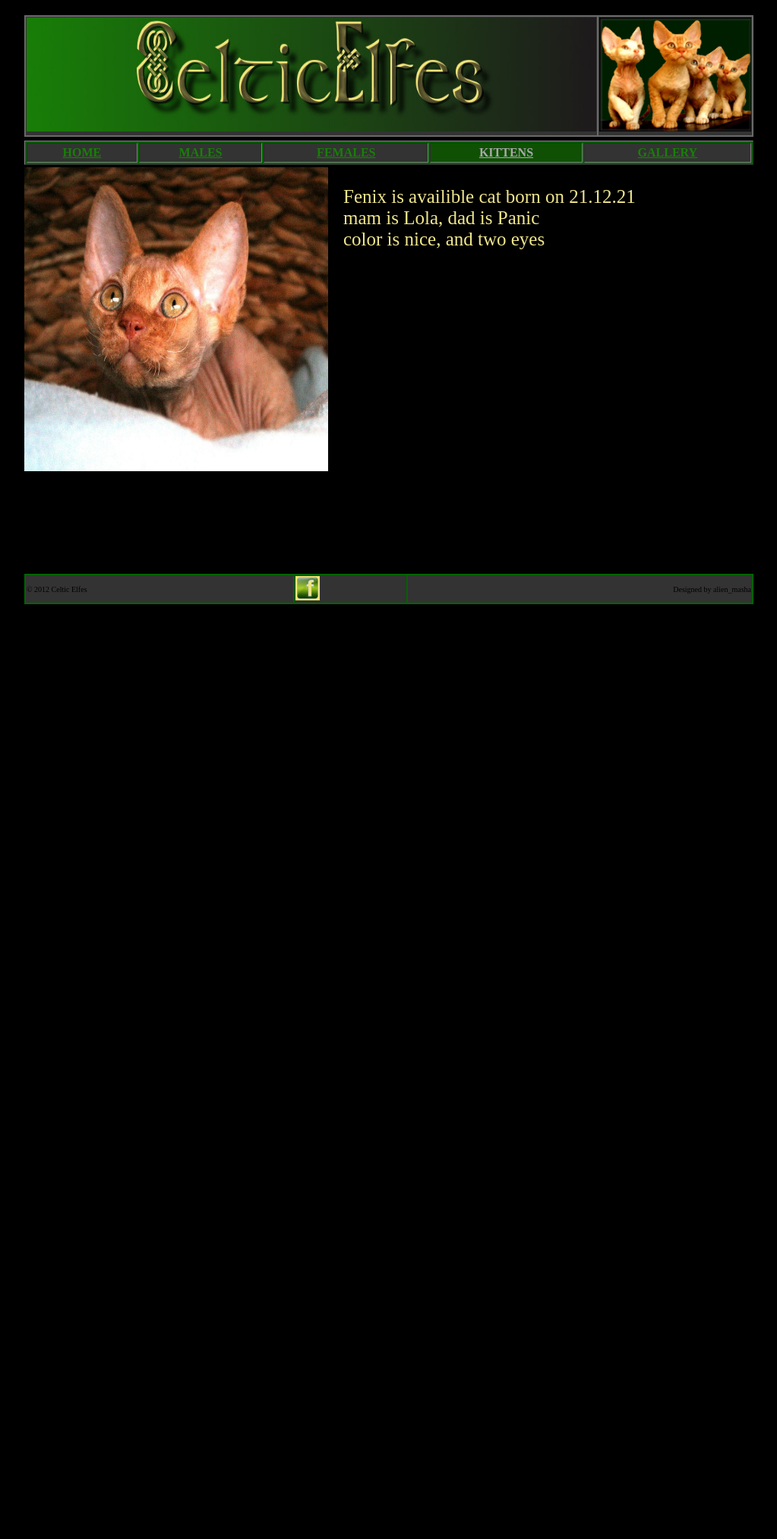
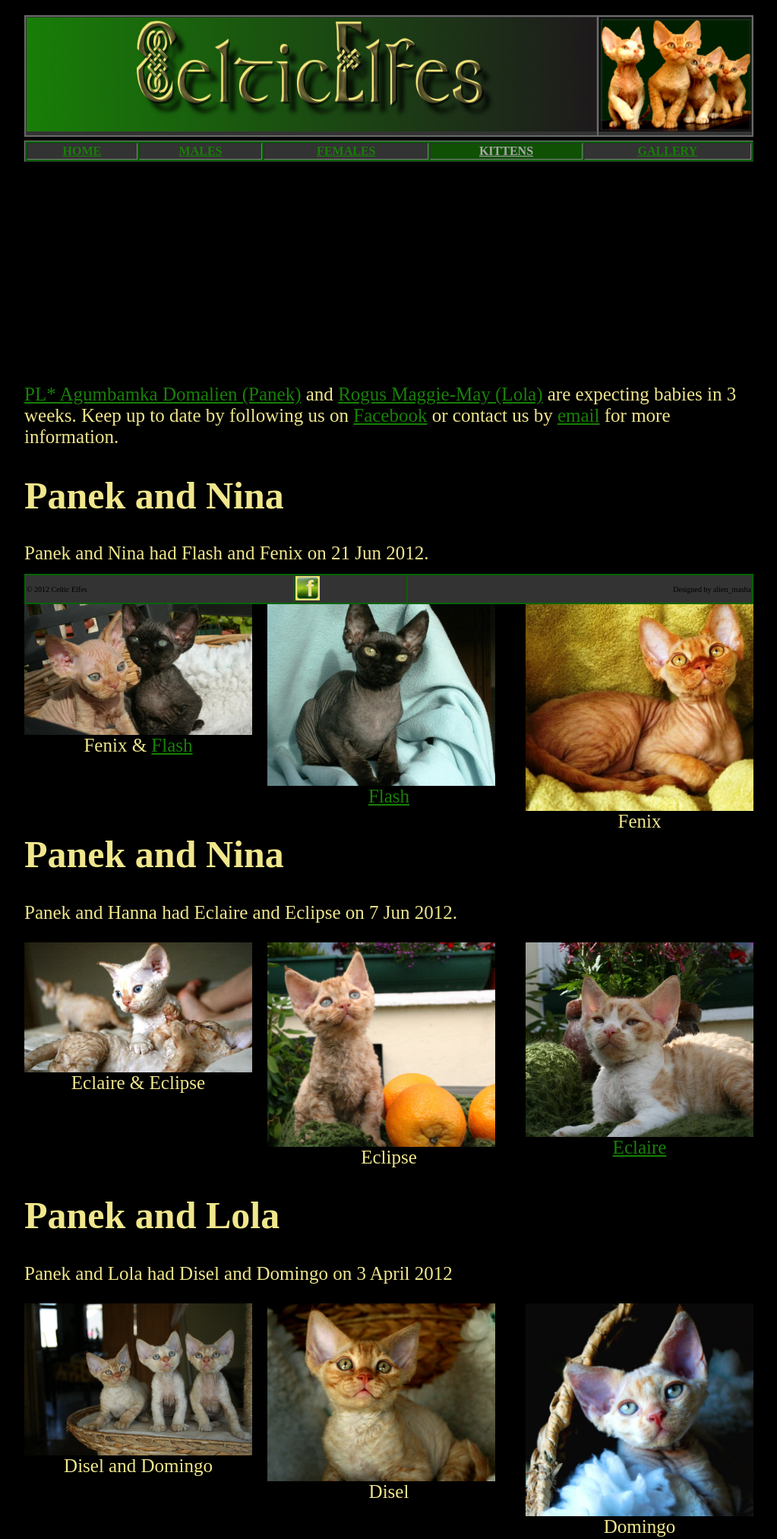
Before and after one commit to elena-popova/celticelfes, a PHP site: page /kittens.html in a window 1280 px wide. Shown: the whole page at 76% size, without its empty margins (128-1151 px from the left). Before the commit the page ends 795 px from the top, so only its background shows below. Run offline with PHP 8.4, Linux system fonts and the light colour scheme; lists and menus that the app fills with data are empty.

Commit message:
Added content for kittens, fixed errors in markup

```diff
--- a/css/style.css
+++ b/css/style.css
@@ -5,11 +5,11 @@ table#banner tr th#logo{width:700px}
 table#banner tr th#logo img{width:750px;height:150px}
 table#banner tr th#picture img{width:200px;height:150px}
 table#menu{width:960px;background-color:darkgreen;border-width:1px}
-table#menu tr{height:26px}
+table#menu tr{height:c26px}
 table#menu tr th.selected{background-color:#105005}
 table#menu tr th.selected a{color:darkgray}
 div#main {margin:20px auto 24px; width:960px}
-div#header-wrap {position: fixed; top: 0; left: 0; width:100%}
+div#header-wrap {positcion: fixed; top: 0; left: 0; width:100%}
 div#header-container {height: 260px }
 div#header-container table { margin:0 auto; position:relative}
 div#header-container table#menu {margin-top:5px}
@@ -22,6 +22,12 @@ a:hover {color:#188007}
 a:visited {color:#F0E68C}
 div.picture img {display:block; margin-left:auto; margin-right:auto; width:720px; height:540px}
 
+.litter .gallery img{display:block;width:300px}
+.litter .gallery .caption{text-align:center}
+.litter .gallery .col1{float:left;width:300px}
+.litter .gallery .col3{float:right;width:300px}
+.litter .gallery .col2{padding:0 320px 0 320px}
+
 .cat{clear:both}
 .cat .gallery{float:left;width:460px;margin:0;padding:0}
 .cat .gallery ul{list-style:none;display:block;margin:20px 0 0 0;padding:0;height:200px}
--- a/gallery.html
+++ b/gallery.html
@@ -1,7 +1,7 @@
 <!DOCTYPE HTML>
 <html>
 
-<head
+<head>
 <meta name="description" content="Breeder of Devon Rex and Sphynx cats in Ireland" />
 <title>Devon Rex Ireland | Gallery</title>
 <link rel="stylesheet" type="text/css" href="css/style.css"/>
--- a/index.html
+++ b/index.html
@@ -1,7 +1,7 @@
 <!DOCTYPE HTML>
 <html>
 
-<head
+<head>
 <meta name="description" content="Breeder of Devon Rex and Sphynx cats in Ireland" />
 <title>Devon Rex Ireland</title>
 <link rel="stylesheet" type="text/css" href="css/style.css"/>
--- a/kittens.html
+++ b/kittens.html
@@ -1,7 +1,7 @@
 <!DOCTYPE HTML>
 <html>
 
-<head
+<head>
 <meta name="description" content="Breeder of Devon Rex and Sphynx cats in Ireland" />
 <title>Devon Rex Ireland | Kittens</title>
 <link rel="stylesheet" type="text/css" href="css/style.css"/>
@@ -20,12 +20,10 @@
     var s = document.getElementsByTagName('script')[0]; s.parentNode.insertBefore(ga, s);
   })();
 
-</script></head>
-
+</script>
+</head>
 <body>
 <div id="main">
-<!-- anythink in the body is displayed on the webpage-->
-<!-- need to put in the picture and logo on top of the table-->
 <div id="header-wrap">
 <div id="header-container">
 <table id="banner" border="0">
@@ -47,12 +45,68 @@
 </div>
 
 <div id="content">
-<!--Devon Rex_photo-->
-<img src="images/fenix.jpg"alt="Eclare" width="400" height="400" align="left" style="margin-right:20px" />
-<p> Fenix is availible cat born on 21.12.21 <br/>
-mam is Lola, dad is Panic<br/>
-color is nice, and two eyes</p>
-
+<p>
+	<a href="males.html#panek">PL* Agumbamka Domalien (Panek)</a> and
+	<a href="females.html#lola">Rogus Maggie-May (Lola)</a> are expecting babies
+	in 3 weeks.
+	Keep up to date by following us on <a href="http://www.facebook.com/#!/lastauskiene?fref=ts" target="_parent">Facebook</a>
+	or contact us by <a href="mailto:info@celticelfes.com">email</a> for more
+	information.
+</p>
+<div class="litter">
+<h1>Panek and Nina</h1>
+<p>Panek and Nina had Flash and Fenix on 21 Jun 2012.</p>
+<div class="gallery">
+<div class="col1">
+	<img src="kittens/panek-nina.jpg"/>
+	<div class="caption">Fenix &amp; <a href="males.html#flash">Flash</a></div>
+</div>
+<div class="col3">
+	<img src="kittens/fenix.jpg"/>
+	<div class="caption">Fenix</div>
+</div>
+<div class="col2">
+	<img src="kittens/flash.jpg"/>
+	<div class="caption"><a href="males.html#flash">Flash</a></div>
+</div>
+</div>
+</div>
+<div class="litter">
+<h1>Panek and Nina</h1>
+<p>Panek and Hanna had Eclaire and Eclipse on 7 Jun 2012.</p>
+<div class="gallery">
+<div class="col1">
+	<img src="kittens/panek-hanna.jpg"/>
+	<div class="caption">Eclaire &amp; Eclipse</div>
+</div>
+<div class="col3">
+	<img src="kittens/eclaire.jpg"/>
+	<div class="caption"><a href="males.html#eclaire">Eclaire</a></div>
+</div>
+<div class="col2">
+	<img src="kittens/eclips.JPG"/>
+	<div class="caption">Eclipse</div>
+</div>
+</div>
+</div>
+<div class="litter">
+<h1>Panek and Lola</h1>
+<p>Panek and Lola had Disel and Domingo on 3 April 2012</p>
+<div class="gallery">
+<div class="col1">
+    <img src="kittens/panek-lola.jpg"/>
+	<div class="caption">Disel and Domingo</div>
+</div>
+<div class="col3">
+<img src="kittens/domingo.jpg"/>
+	<div class="caption">Domingo</div>
+</div>
+<div class="col2">
+<img src="kittens/dyzel.jpg"/>
+	<div class="caption">Disel</div>
+</div>
+</div>
+</div>
 </div>
 <div id="footer-container">
 <div id="footer">
--- a/males.html
+++ b/males.html
@@ -1,7 +1,7 @@
 <!DOCTYPE HTML>
 <html>
 
-<head
+<head>
 <meta name="description" content="Breeder of Devon Rex and Sphynx cats in Ireland" />
 <title>Devon Rex Ireland | Males</title>
 <link rel="stylesheet" type="text/css" href="css/style.css"/>
@@ -136,7 +136,7 @@ $(function() {
 	</div>
 	<div class="bio">
 		<h1>Flash</h1>
-		<ul
+		<ul>
 			<li><span class="label">Sire:</span> <a href="#panek">PL* Agubamka Domalien (Panek)</a></li>
 			<li><span class="label">Dam:</span> <a href="females.html#nina">"Nina" Rogus Mamma Cass</a></li>
 			<li><span class="label">DoB:</span> 21 Jun 2012</li>
```
Also changed, not shown: females.html (+7 -7 lines), kittens/Domingo.JPG (added), kittens/Dyzel.JPG (added), kittens/Panek-Lola.JPG (added), kittens/eclaire.jpg (added), kittens/eclips.JPG (added), kittens/fenix.jpg (added), kittens/flash.jpg (added), kittens/panek-hanna.jpg (added), kittens/panek-nina.jpg (added), 1 other file.
